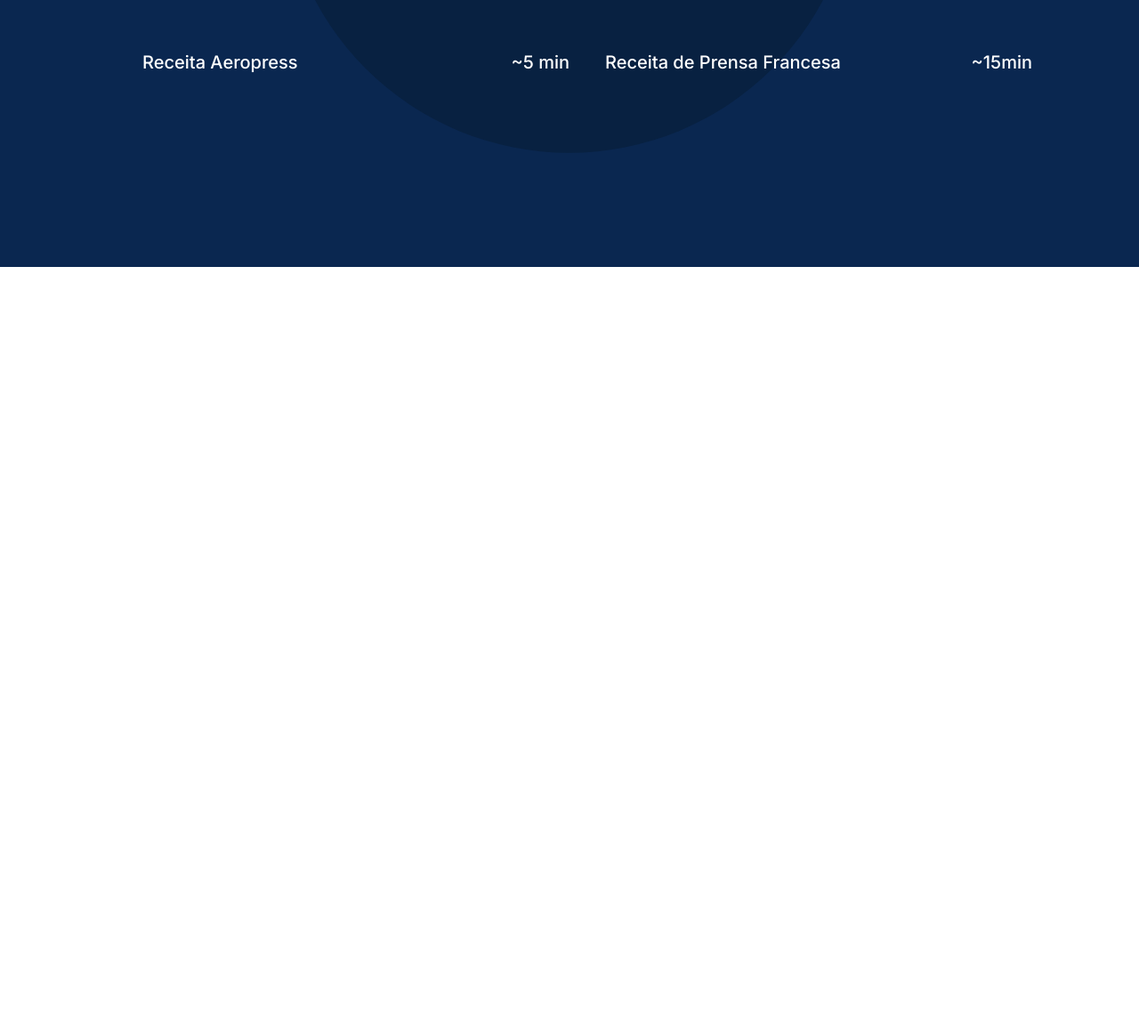
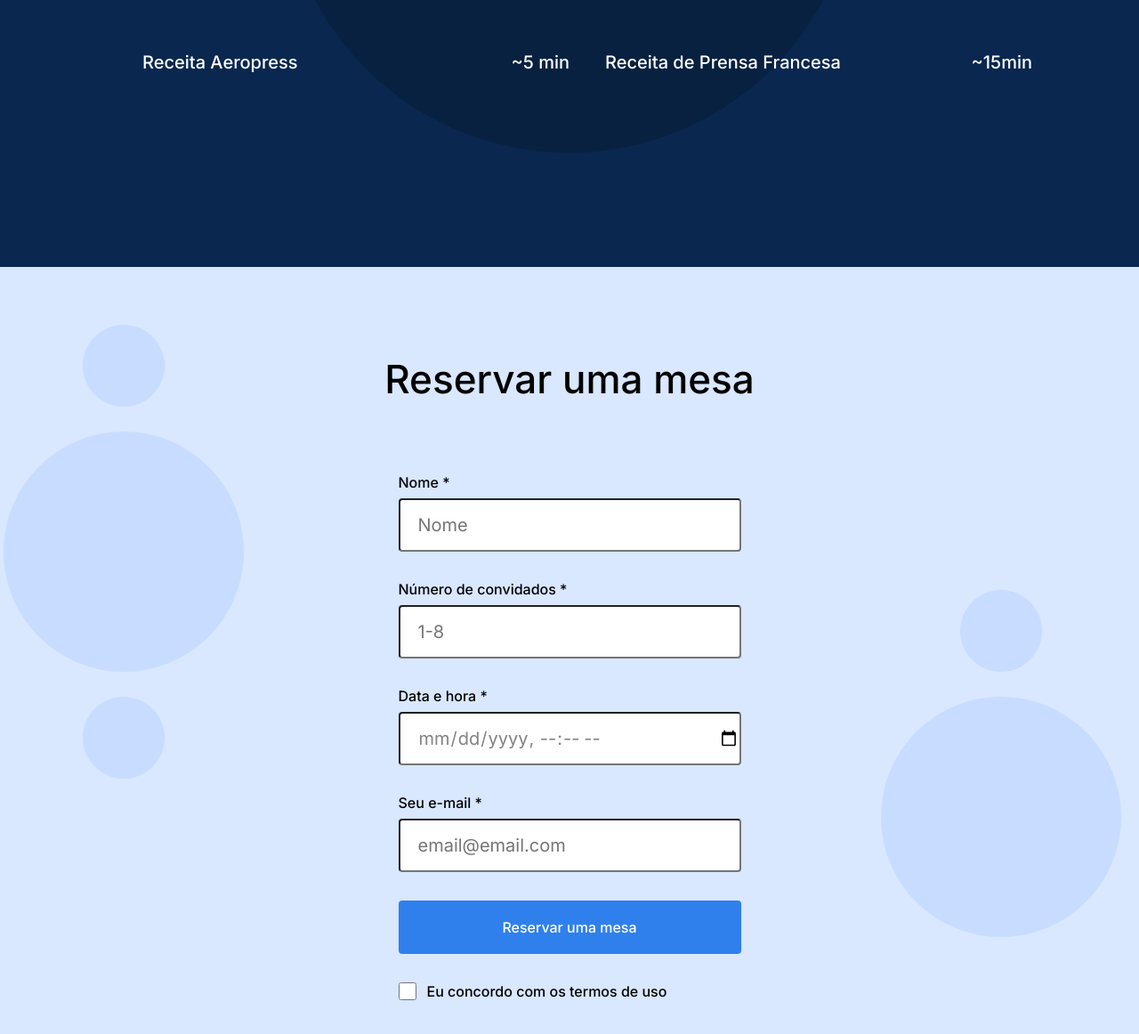
Before and after one commit to Gamarto/web_project_coffeeshop, a plain HTML site: page index.html in a window 1280 px wide. Shown: the part 1402-2564 px from the top of the page at 89% size. Before the commit the page ends 1702 px from the top, so only its background shows below. Drawn offline with Linux system fonts and the light colour scheme; grey boxes are pictures that could not be loaded.

Commit message:
adicionamento de formularios

```diff
--- a/index.html
+++ b/index.html
@@ -128,7 +128,45 @@
             </div>
           </div>
         </section>
-        <section class="reservation" id="reservation"></section>
+        <section class="reservation" id="reservation">
+          <div class="reservation__title">Reservar uma mesa</div>
+          <div class="form">
+            <div class="form__fieldset">
+              <label for="nome" class="form__label">Nome *</label>
+              <input
+                id="nome"
+                type="text"
+                class="form__input"
+                placeholder="Nome"
+              />
+              <label for="number" class="form__label"
+                >Número de convidados *</label
+              >
+              <input
+                class="form__input"
+                type="number"
+                id="number"
+                placeholder="1-8"
+                min="1"
+                max="8"
+              />
+              <label for="date" class="form__label">Data e hora *</label>
+              <input id="date" class="form__input" type="datetime-local" />
+              <label for="email" class="form__label">Seu e-mail *</label>
+              <input
+                class="form__input"
+                id="email"
+                type="email"
+                placeholder="email@email.com"
+              />
+            </div>
+            <button class="form__button">Reservar uma mesa</button>
+            <label class="form__label">
+              <input type="checkbox" class="form__checkbox" />
+              Eu concordo com os termos de uso
+            </label>
+          </div>
+        </section>
       </main>
       <footer class="footer"></footer>
     </div>
--- a/pages/index.css
+++ b/pages/index.css
@@ -174,3 +174,91 @@
   width: 480px;
   height: 273px;
 }
+.reservation {
+  background-color: #d9e7ff;
+  background-image: url(/images/background_reservation.svg);
+  background-repeat: no-repeat;
+  background-position: center;
+  background-size: cover;
+  box-sizing: border-box;
+  width: 100%;
+  display: flex;
+  justify-content: center;
+  align-items: center;
+  flex-direction: column;
+}
+.reservation__title {
+  font-family: Inter;
+  margin-top: 100px;
+  margin-bottom: 80px;
+  font-style: normal;
+  font-weight: 500;
+  font-size: 44px;
+  line-height: 52px;
+}
+.form {
+  max-width: 385px;
+  box-sizing: border-box;
+  width: 100%;
+  margin-bottom: 120px;
+}
+.form__fieldset {
+}
+.form__label {
+  display: flex;
+  font-family: Inter;
+  font-style: normal;
+  font-weight: 500;
+  font-size: 16px;
+  line-height: 20px;
+  display: flex;
+  align-items: center;
+  justify-content: flex-start;
+}
+.form__input {
+  padding-left: 20px;
+  padding-top: 15px;
+  margin-top: 8px;
+  padding-bottom: 15px;
+  height: 60px;
+  font-family: Inter;
+  font-style: normal;
+  font-weight: normal;
+  font-size: 20px;
+  line-height: 30px;
+  max-width: 385px;
+  color: #838383;
+  box-sizing: border-box;
+  width: 100%;
+  border-radius: 4px;
+  margin-bottom: 32px;
+}
+.form__button {
+  border-radius: 4px;
+  box-sizing: border-box;
+  width: 100%;
+  margin-bottom: 32px;
+  height: 60px;
+  max-width: 385px;
+  background-color: #2f80ed;
+  color: #ffffff;
+  font-family: Inter;
+  font-style: normal;
+  font-weight: 500;
+  border: 0;
+  font-size: 16px;
+  line-height: 20px;
+}
+.form__button:hover {
+  opacity: 70%;
+  border-radius: 4px;
+}
+.form__checkbox {
+  border-radius: 2px;
+  width: 20px;
+  height: 20px;
+  margin-right: 12px;
+  display: flex;
+  align-items: center;
+  justify-content: center;
+}
```
